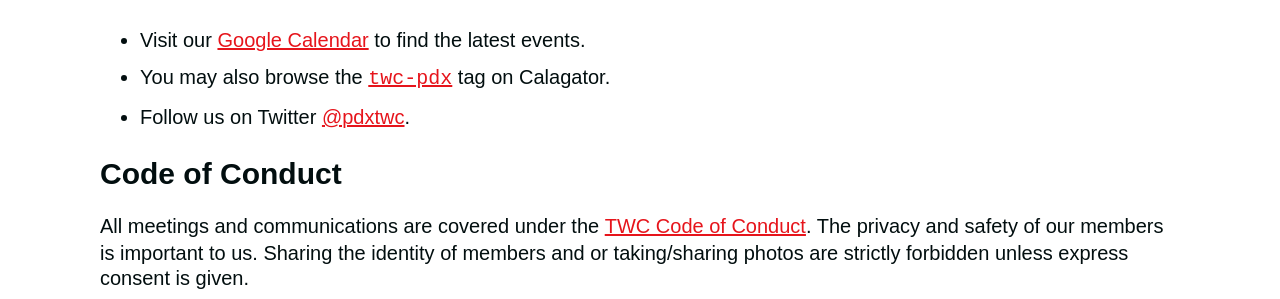
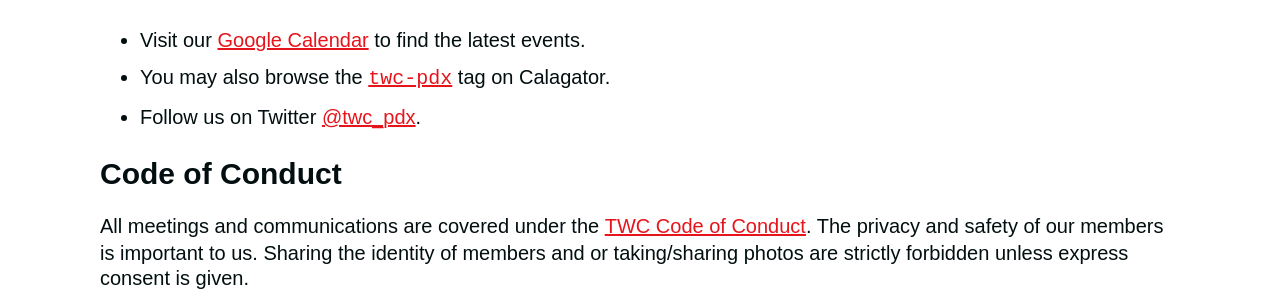
Before and after one commit to techworkersco/twc-site, a Jekyll site: the page built from city_local/pdx.md, in a window 1280 px wide. Shown: the part 442-741 px from the top of the page. Built offline with Jekyll 4.4.1, drawn with Linux system fonts in a browser that asks for light colours; nearby versions of some CDN libraries.

Commit message:
Change PDX twitter handle

```diff
--- a/city_local/pdx.md
+++ b/city_local/pdx.md
@@ -13,7 +13,7 @@
 ## Connect With Us
 - Visit our [Google Calendar](https://calendar.google.com/calendar/b/1?cid=dHdjcGR4QGdtYWlsLmNvbQ) to find the latest events.
 - You may also browse the [`twc-pdx`](https://calagator.org/events/tag/twc-pdx) tag on Calagator.
-- Follow us on Twitter [@pdxtwc](https://twitter.com/PdxTwc).
+- Follow us on Twitter [@twc_pdx](https://twitter.com/twc_pdx).
 
 ## Code of Conduct
 All meetings and communications are covered under the [TWC Code of Conduct](https://techworkerscoalition.org/community-guide/). The privacy and safety of our members is important to us. Sharing the identity of members and or taking/sharing photos are strictly forbidden unless express consent is given.
```
